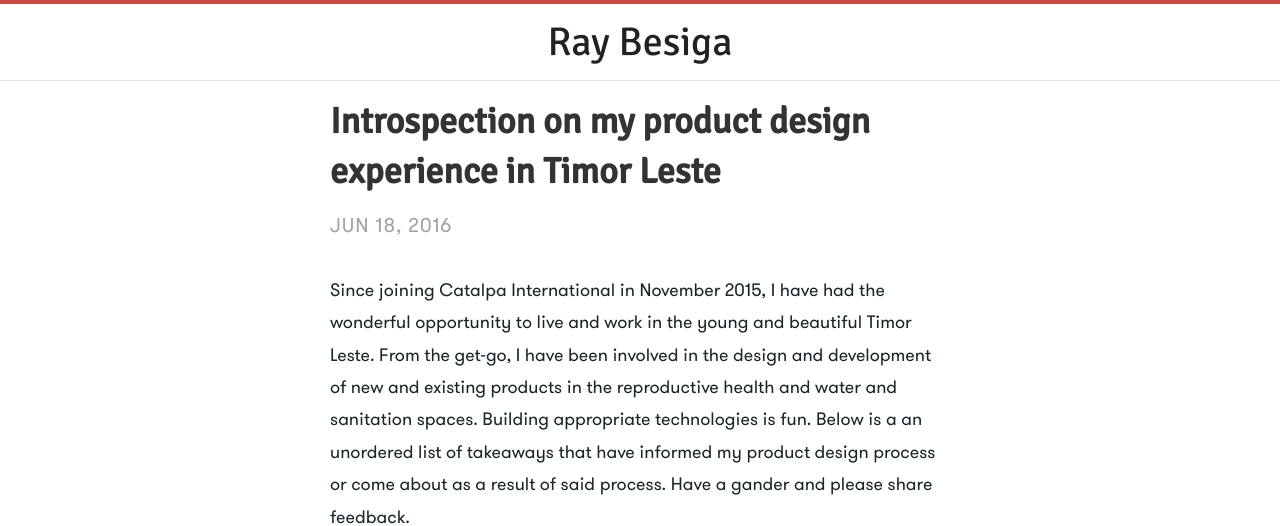
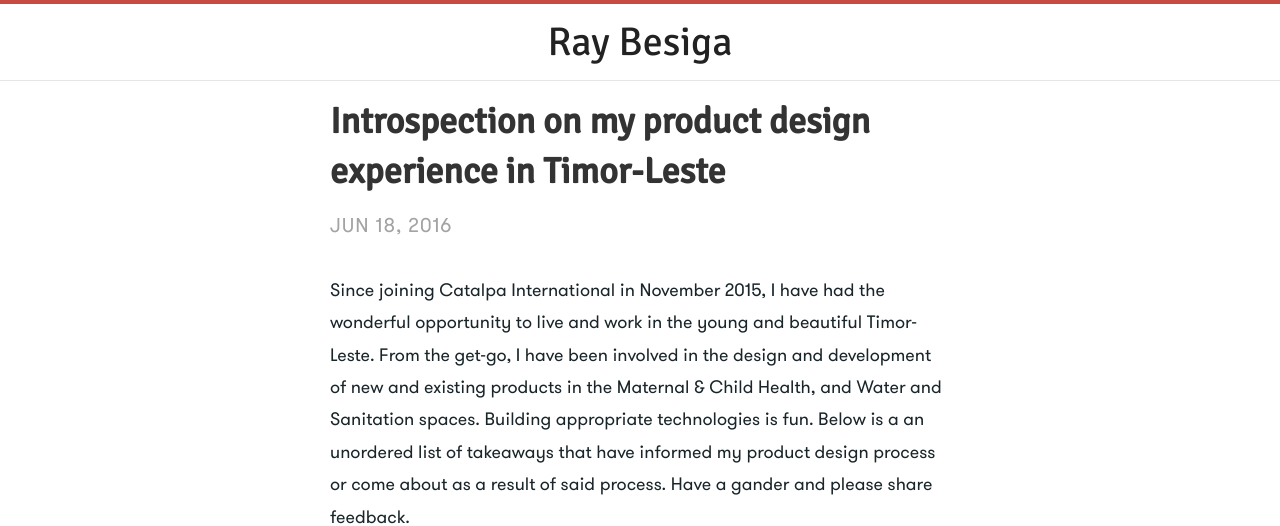
Before and after one commit to AJIT92/raybesiga.github.com, a Jekyll site: the page built from _posts/2016-06-18-inspecting-six-months-product-design-timor.md, in a window 1280 px wide and 900 px high. Shown: the top 526 px of the window. Built offline with Jekyll 4.4.1, drawn with Linux system fonts in a browser that asks for light colours; comment, search, counter and statistics services are not loaded.

Commit message:
Timor-Leste and M&C

```diff
--- a/_posts/2016-06-18-inspecting-six-months-product-design-timor.md
+++ b/_posts/2016-06-18-inspecting-six-months-product-design-timor.md
@@ -1,6 +1,6 @@
 ---
 layout: post
-title: "Introspection on my product design experience in Timor Leste"
+title: "Introspection on my product design experience in Timor-Leste"
 category: Design
 tags: [Product, Design]
 excerpt: Takeaways from my product design experiece thus far
@@ -8,7 +8,7 @@ image: /public/images/liquica_training.jpg
 ---
 
 
-Since joining Catalpa International in November 2015, I have had the wonderful opportunity to live and work in the young and beautiful Timor Leste. From the get-go, I have been involved in the design and development of new and existing products in the reproductive health and water and sanitation spaces. Building appropriate technologies is fun. Below is a an unordered list of takeaways that have informed my product design process or come about as a result of said process. Have a gander and please share feedback.
+Since joining Catalpa International in November 2015, I have had the wonderful opportunity to live and work in the young and beautiful Timor-Leste. From the get-go, I have been involved in the design and development of new and existing products in the Maternal & Child Health, and Water and Sanitation spaces. Building appropriate technologies is fun. Below is a an unordered list of takeaways that have informed my product design process or come about as a result of said process. Have a gander and please share feedback.
 
 ![User training and research in Liquica ](/public/images/liquica_training.jpg "User training and research in Liquica")
 User training and research with Liga Inan health workers in Liquica
```
